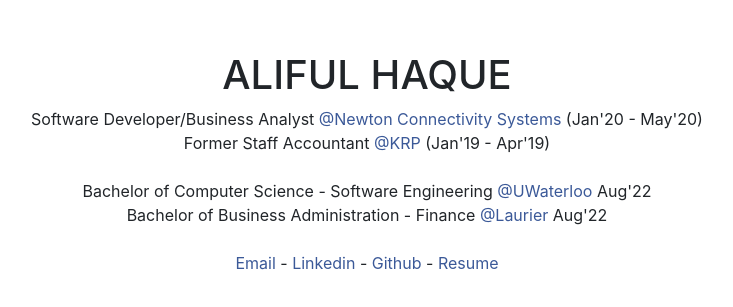
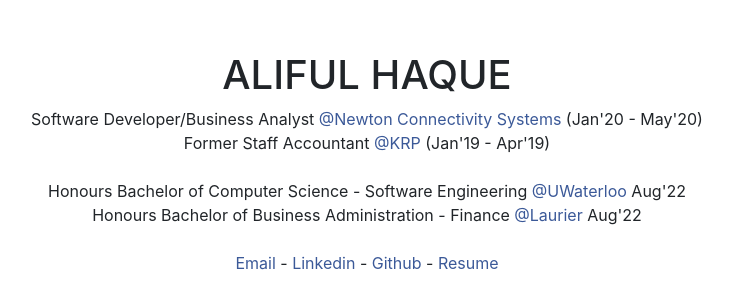
Before and after one commit to aliful14/aliful14.github.io, a plain HTML site: page index.html in a window 1280 px wide. Shown: the part 237-544 px from the top of the page, without its empty margins (273-1006 px from the left). Drawn offline with nearby package versions, Linux system fonts and the light colour scheme.

Commit message:
6th Commit

```diff
--- a/index.html
+++ b/index.html
@@ -16,8 +16,8 @@
       <span>Software Developer/Business Analyst<a href="https://www.newton.ca/"> @Newton Connectivity Systems</a>   (Jan'20 - May'20)</span>
 	  <span>Former Staff Accountant<a href="https://www.krp.ca/"> @KRP </a>   (Jan'19 - Apr'19)</span>
 	  <br/>
-    <span>Bachelor of Computer Science - Software Engineering<a href="https://cs.uwaterloo.ca/"> @UWaterloo</a> Aug'22</span>
-	<span>Bachelor of Business Administration - Finance<a href="https://www.wlu.ca/programs/business-and-economics/undergraduate/business-administration-bba/"> @Laurier</a> Aug'22</span>
+    <span>Honours Bachelor of Computer Science - Software Engineering<a href="https://cs.uwaterloo.ca/"> @UWaterloo</a> Aug'22</span>
+	<span>Honours Bachelor of Business Administration - Finance<a href="https://www.wlu.ca/programs/business-and-economics/undergraduate/business-administration-bba/"> @Laurier</a> Aug'22</span>
 	<br/>
     <span><a href="mailto:a25haque@edu.uwaterloo.ca">Email</a>  -  <a href="https://www.linkedin.com/in/aliful14/">Linkedin</a>  -  <a href="https://github.com/aliful14">Github</a>  -  <a href="resume.pdf">Resume</a></span>
     </div>
```
